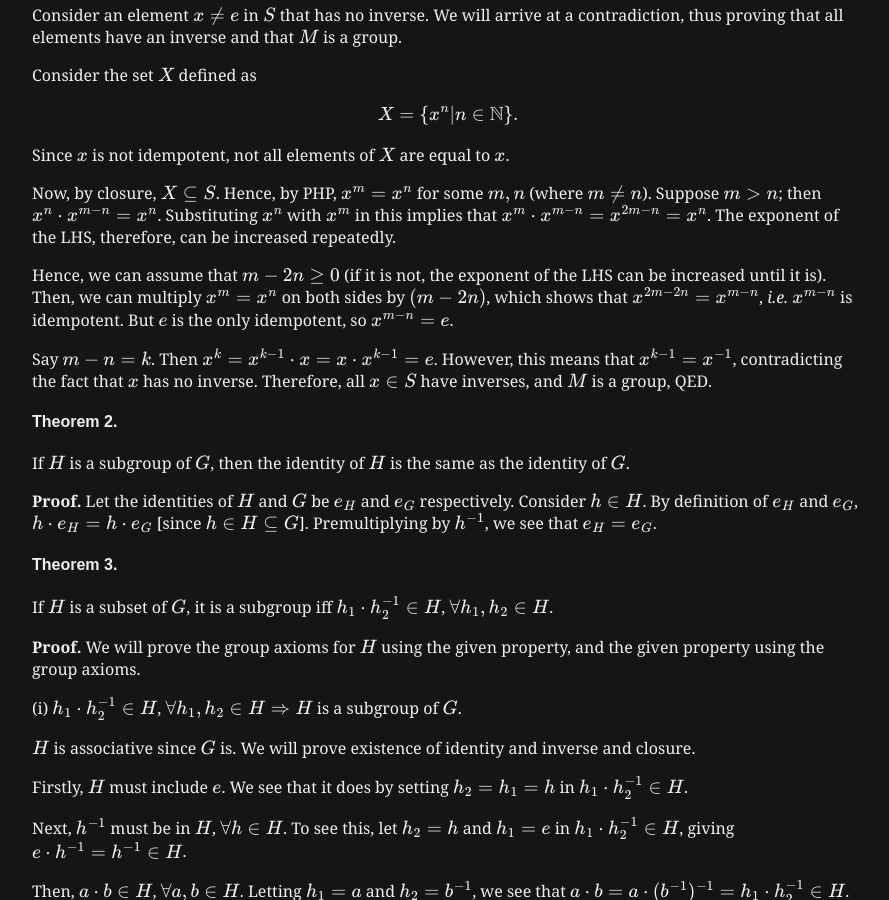
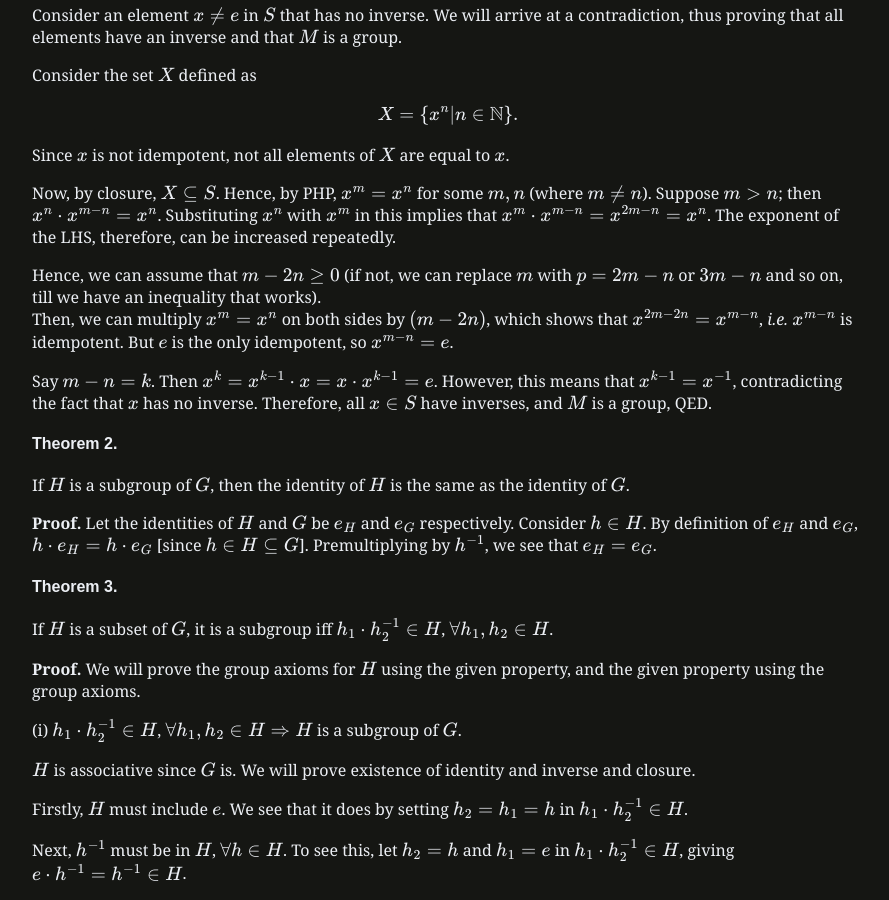
Before and after one commit to iiit-notebook/iiit-notebook.github.io, a Jekyll site: the page built from _posts/2020-11-07-ds-lecture-23.md, in a window 1280 px wide and 900 px high, scrolled down 728 px. Shown: the whole window, without its empty margins (192-1081 px from the left). Built offline with Jekyll 4.4.1, drawn with Linux system fonts in a browser that asks for light colours; formulas are drawn with MathJax 3.

Commit message:
clarified part of ds lec 23

```diff
--- a/_posts/2020-11-07-ds-lecture-23.md
+++ b/_posts/2020-11-07-ds-lecture-23.md
@@ -36,7 +36,8 @@ Since $x$ is not idempotent, not all elements of $X$ are equal to $x$.
 
 Now, by closure, $X \subseteq S$. Hence, by PHP, $x^m = x^n$ for some $m,n$ (where $m \neq n$). Suppose $m > n$; then $x^n \cdot x^{m-n} = x^n$. Substituting $x^n$ with $x^m$ in this implies that $x^m \cdot x^{m-n} = x^{2m-n} = x^n$. The exponent of the LHS, therefore, can be increased repeatedly.
 
-Hence, we can assume that $m - 2n \geq 0$ (if it is not, the exponent of the LHS can be increased until it is). Then, we can multiply $x^m = x^n$ on both sides by $(m-2n)$, which shows that $x^{2m-2n} = x^{m-n}$, *i.e.* $x^{m-n}$ is idempotent. But $e$ is the only idempotent, so $x^{m-n} = e$.
+Hence, we can assume that $m - 2n \geq 0$ (if not, we can replace $m$ with $p = 2m - n$ or $3m - n$ and so on, till we have an inequality that works).
+Then, we can multiply $x^m = x^n$ on both sides by $(m-2n)$, which shows that $x^{2m-2n} = x^{m-n}$, *i.e.* $x^{m-n}$ is idempotent. But $e$ is the only idempotent, so $x^{m-n} = e$.
 
 Say $m-n = k$. Then $x^k = x^{k-1} \cdot x = x \cdot x^{k-1} = e$. However, this means that $x^{k-1} = x^{-1}$, contradicting the fact that $x$ has no inverse. Therefore, all $x \in S$ have inverses, and $M$ is a group, QED.
 
```
